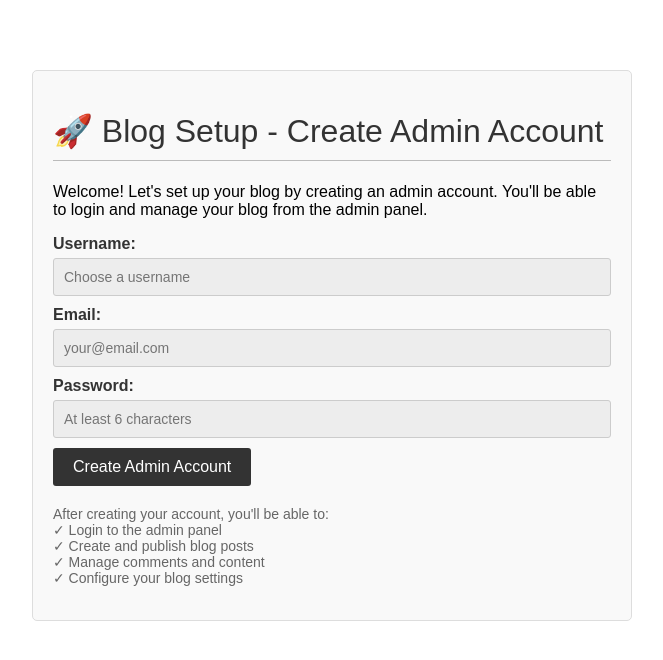
After one commit to 24f3003262/Blog_App, a Django app: template Blog_site/blog/templates/blog/setup.html in a window 1280 px wide. The commit adds this page. Shown: the top 660 px of the page, without its empty margins (308-971 px from the left). Run offline with Django 3.2, Linux system fonts and the light colour scheme; the template is opened without the code that fills it, so the values that code supplies are empty; parts of the project's set-up code (start-up, migrations or seed data) failed here and were passed over.

Commit message:
added login UI and setup page

```diff
--- /dev/null
+++ b/Blog_site/blog/templates/blog/setup.html
@@ -0,0 +1,117 @@
+{% load static %}
+<!DOCTYPE html>
+<html>
+<head>
+    <title>Blog Setup</title>
+    <link href="{% static 'css/blog.css' %}" rel="stylesheet">
+    <style>
+        body {
+            font-family: Arial, sans-serif;
+            max-width: 600px;
+            margin: 50px auto;
+            padding: 20px;
+        }
+        .setup-form {
+            border: 1px solid #ddd;
+            padding: 20px;
+            border-radius: 5px;
+            background-color: #f9f9f9;
+        }
+        h1 {
+            color: #333;
+        }
+        .form-group {
+            margin-bottom: 15px;
+        }
+        label {
+            display: block;
+            margin-bottom: 5px;
+            font-weight: bold;
+        }
+        input[type="text"],
+        input[type="email"],
+        input[type="password"] {
+            width: 100%;
+            padding: 10px;
+            border: 1px solid #ccc;
+            border-radius: 3px;
+            box-sizing: border-box;
+            font-size: 14px;
+        }
+        button {
+            background-color: #333;
+            color: white;
+            padding: 10px 20px;
+            border: none;
+            border-radius: 3px;
+            cursor: pointer;
+            font-size: 16px;
+        }
+        button:hover {
+            background-color: #555;
+        }
+        .messages {
+            margin-bottom: 20px;
+        }
+        .message {
+            padding: 10px;
+            margin-bottom: 10px;
+            border-radius: 3px;
+        }
+        .message.success {
+            background-color: #d4edda;
+            color: #155724;
+            border: 1px solid #c3e6cb;
+        }
+        .message.error {
+            background-color: #f8d7da;
+            color: #721c24;
+            border: 1px solid #f5c6cb;
+        }
+    </style>
+</head>
+<body>
+    <div class="setup-form">
+        <h1>🚀 Blog Setup - Create Admin Account</h1>
+        <p>Welcome! Let's set up your blog by creating an admin account. You'll be able to login and manage your blog from the admin panel.</p>
+
+        {% if messages %}
+        <div class="messages">
+            {% for message in messages %}
+            <div class="message {% if message.tags %}{{ message.tags }}{% endif %}">
+                {{ message }}
+            </div>
+            {% endfor %}
+        </div>
+        {% endif %}
+
+        <form method="post">
+            {% csrf_token %}
+            <div class="form-group">
+                <label for="username">Username:</label>
+                <input type="text" id="username" name="username" required placeholder="Choose a username">
+            </div>
+
+            <div class="form-group">
+                <label for="email">Email:</label>
+                <input type="email" id="email" name="email" required placeholder="your@email.com">
+            </div>
+
+            <div class="form-group">
+                <label for="password">Password:</label>
+                <input type="password" id="password" name="password" required placeholder="At least 6 characters">
+            </div>
+
+            <button type="submit">Create Admin Account</button>
+        </form>
+
+        <p style="margin-top: 20px; font-size: 14px; color: #666;">
+            After creating your account, you'll be able to:<br>
+            ✓ Login to the admin panel<br>
+            ✓ Create and publish blog posts<br>
+            ✓ Manage comments and content<br>
+            ✓ Configure your blog settings
+        </p>
+    </div>
+</body>
+</html>
--- a/Blog_site/blog/urls.py
+++ b/Blog_site/blog/urls.py
@@ -3,6 +3,7 @@ from . import views
 from .feeds import LatestPostsFeed
 app_name = 'blog'
 urlpatterns = [
+    path('setup/', views.setup_superuser, name='setup'),
 # post views
     path('', views.post_list, name='post_list'),
     path('<int:year>/<int:month>/<int:day>/<slug:post>/', views.post_detail, name='post_detail'),
```
Also changed, not shown: Blog_site/Blog_site/urls.py (+8 -1 lines), Blog_site/blog/management/commands/create_default_superuser.py (added, +30 -0 lines), Blog_site/blog/templates/blog/base.html (+29 -0 lines), Blog_site/blog/views.py (+26 -1 lines), Blog_site/blog/management/__init__.py (added), Blog_site/blog/management/commands/__init__.py (added), 1 other file.
